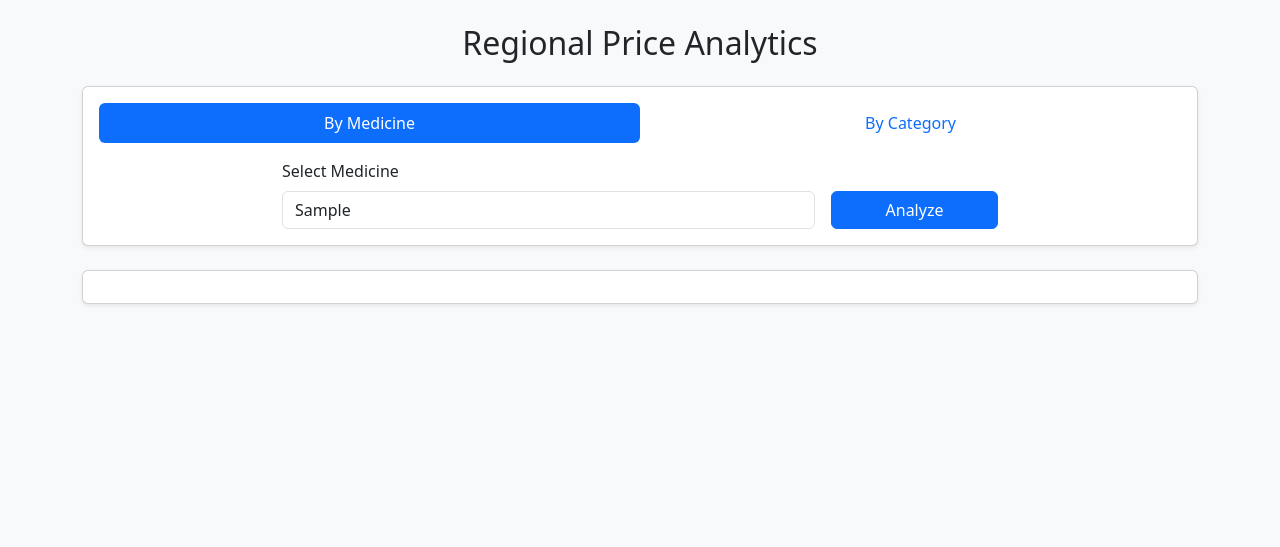
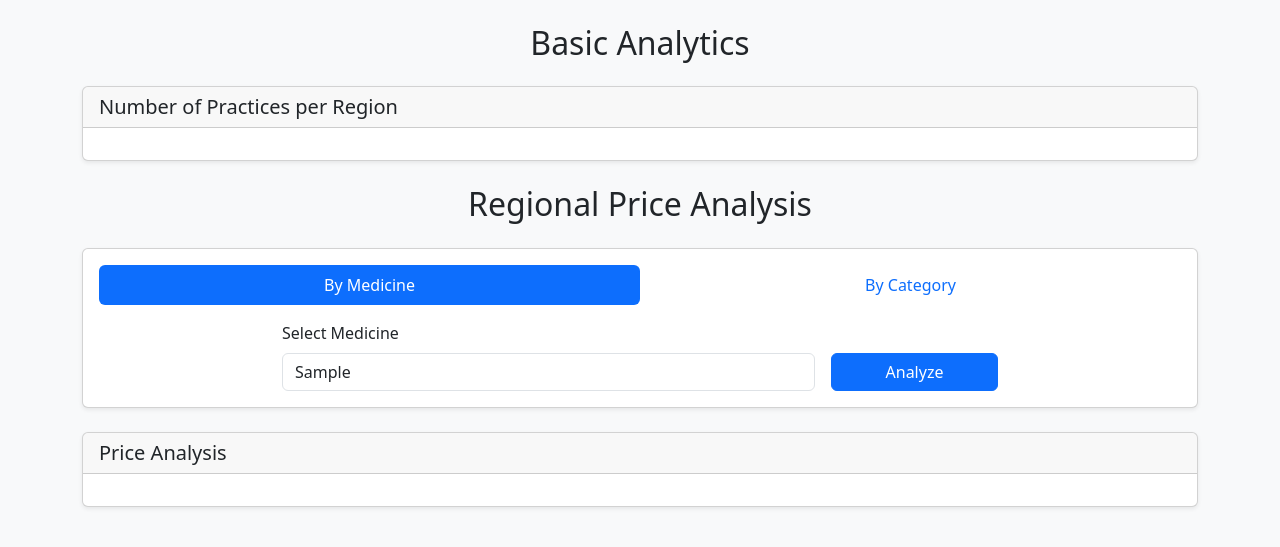
Before and after one commit to RoshanBM/NHS_prescribing_dashboard, a Flask app: template nhs_pai/src/templates/analytics.html in a window 1280 px wide. Shown: the part 56-603 px from the top of the page. Run offline with Flask 3, Linux system fonts and the light colour scheme; the template is opened without the code that fills it: most values are stand-ins (such as "Sample title", 1, 10 or a date in 2020); some libraries are stand-ins or nearby versions.

Commit message:
Feature: Add practice distribution graph and update price analysis in analytics page

```diff
--- a/nhs_pai/src/app.py
+++ b/nhs_pai/src/app.py
@@ -417,16 +417,34 @@ def analytics():
     selected_drug = request.args.get('drug_name')
     selected_category = request.args.get('category')
 
-    graph_data = None
+    practice_graph = get_practice_distribution_graph()
+    price_graph = None
 
     if selected_drug:
-        graph_data = get_drug_regional_ppu(selected_drug)
+        price_graph = get_drug_regional_ppu(selected_drug)
     elif selected_category:
-        graph_data = get_regional_cost_graph(selected_category)
+        price_graph = get_regional_cost_graph(selected_category)
 
     return render_template('analytics.html', drugs=drugs, categories=categories,
                            selected_drug=selected_drug, selected_category=selected_category,
-                           graph_data=graph_data)
+                           practice_graph=practice_graph, price_graph=price_graph)
+
+def get_practice_distribution_graph():
+    base_dir = os.path.dirname(os.path.abspath(__file__))
+    data_dir = os.path.join(base_dir, '../data/processed')
+    try:
+        df_prac = pd.read_csv(os.path.join(data_dir, 'clean_practices.csv'))
+        all_practices = df_prac.groupby('region')['PRACTICE_CODE'].nunique().sort_values(ascending=False)
+
+        practice_graph = {
+            'x': all_practices.index.tolist(),
+            'y': all_practices.tolist(),
+            'type': 'bar',
+            'marker': {'color': '#6c757d'}
+        }
+        return practice_graph
+    except FileNotFoundError:
+        return None
 
 def get_regional_cost_graph(category_name):
     """
@@ -494,7 +512,7 @@ def get_regional_cost_graph(category_name):
             hover_texts.append(f"Region: {r}<br>Avg Cost: £{c:.2f}<br>Total Items: {i}<br>Practices: {p}")
 
         # 8. Format for Plotly
-        return {
+        price_graph = {
             'x': regions,
             'y': costs,
             'type': 'bar',
@@ -502,6 +520,8 @@ def get_regional_cost_graph(category_name):
             'text': hover_texts,
             'hoverinfo': 'text'
         }
+
+        return price_graph
 
     except FileNotFoundError:
         return None
@@ -562,7 +582,7 @@ def get_drug_regional_ppu(drug_name):
             hover_texts.append(f"Region: {r}<br>Price/Item: £{p:.2f}<br>Total Items: {i}<br>Practices: {prac}")
 
         # 8. Format for Plotly
-        return {
+        price_graph = {
             'x': regions,
             'y': ppus,
             'type': 'bar',
@@ -571,6 +591,8 @@ def get_drug_regional_ppu(drug_name):
             'hoverinfo': 'text'
         }
 
+        return price_graph
+
     except FileNotFoundError:
         return None
 
--- a/nhs_pai/src/templates/analytics.html
+++ b/nhs_pai/src/templates/analytics.html
@@ -28,7 +28,21 @@
     </nav>
 
     <div class="container">
-        <h2 class="mb-4 text-center">Regional Price Analytics</h2>
+        <h2 class="mb-4 text-center">Basic Analytics</h2>
+
+        <!-- Practice Graph (Always Shown) -->
+        {% if practice_graph %}
+        <div class="card shadow-sm mb-4">
+            <div class="card-header">
+                <h5 class="mb-0">Number of Practices per Region</h5>
+            </div>
+            <div class="card-body">
+                <div id="chart_practices"></div>
+            </div>
+        </div>
+        {% endif %}
+
+        <h2 class="mb-4 text-center">Regional Price Analysis</h2>
 
         <div class="card shadow-sm mb-4">
             <div class="card-body">
@@ -81,39 +95,76 @@
             </div>
         </div>
 
-        {% if graph_data %}
-        <div class="card shadow-sm">
+        <!-- Price Graph (Shown only when filtered) -->
+        {% if price_graph %}
+        <div class="card shadow-sm mb-4">
+            <div class="card-header">
+                <h5 class="mb-0">Price Analysis</h5>
+            </div>
             <div class="card-body">
                 <div id="chart"></div>
             </div>
         </div>
-        <script>
-            var graphData = {{ graph_data | tojson | safe }};
-            if (graphData) {
-                var data = [{
-                    x: graphData.x,
-                    y: graphData.y,
-                    type: graphData.type,
-                    marker: graphData.marker,
-                    text: graphData.text,
-                    hoverinfo: graphData.hoverinfo
-                }];
-
-                var layout = {
-                    title: 'Average Price Per Item by Region',
-                    xaxis: { title: 'Region', tickangle: -45 },
-                    yaxis: { title: 'Price (£)' },
-                    margin: { b: 100 }
-                };
-
-                Plotly.newPlot('chart', data, layout);
-            }
-        </script>
         {% elif selected_drug or selected_category %}
         <div class="alert alert-warning text-center">
             No data found for the selected filter.
         </div>
         {% endif %}
+
+        <script>
+            // Practice Graph
+            var practiceGraph = {{ practice_graph | tojson | safe }};
+            if (practiceGraph) {
+                var practiceData = [{
+                    x: practiceGraph.x,
+                    y: practiceGraph.y,
+                    type: practiceGraph.type,
+                    marker: practiceGraph.marker
+                }];
+
+                var practiceLayout = {
+                    title: 'Number of Practices by Region',
+                    xaxis: {
+                        title: 'Region',
+                        showticklabels: false
+                    },
+                    yaxis: {
+                        title: 'Number of Practices'
+                    },
+                    margin: { b: 50 },
+                    height: 400
+                };
+
+                Plotly.newPlot('chart_practices', practiceData, practiceLayout);
+            }
+
+            // Price Graph
+            var priceGraph = {{ price_graph | tojson | safe }};
+            if (priceGraph) {
+                var priceData = [{
+                    x: priceGraph.x,
+                    y: priceGraph.y,
+                    type: priceGraph.type,
+                    marker: priceGraph.marker,
+                    text: priceGraph.text,
+                    hoverinfo: priceGraph.hoverinfo
+                }];
+
+                var priceLayout = {
+                    title: 'Average Price Per Item by Region',
+                    xaxis: {
+                        title: 'Region',
+                        tickangle: -45,
+                        tickmode: 'linear'
+                    },
+                    yaxis: { title: 'Price (£)' },
+                    margin: { b: 150 },
+                    height: 600
+                };
+
+                Plotly.newPlot('chart', priceData, priceLayout);
+            }
+        </script>
     </div>
 
     <script src="https://cdn.jsdelivr.net/npm/bootstrap@5.3.0/dist/js/bootstrap.bundle.min.js"></script>
```
Also changed, not shown: nhs_pai/tests/test_graph.py (+25 -23 lines).
